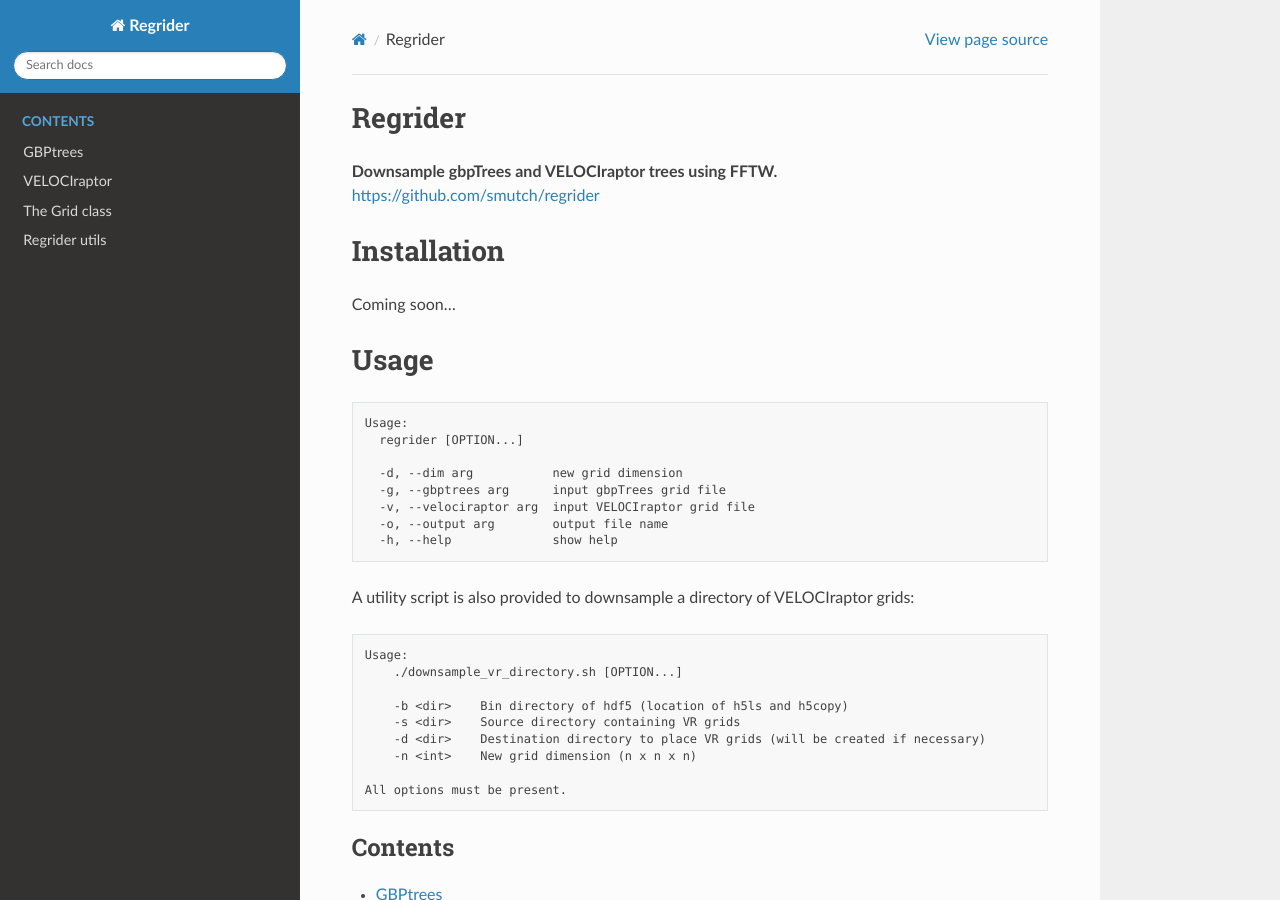
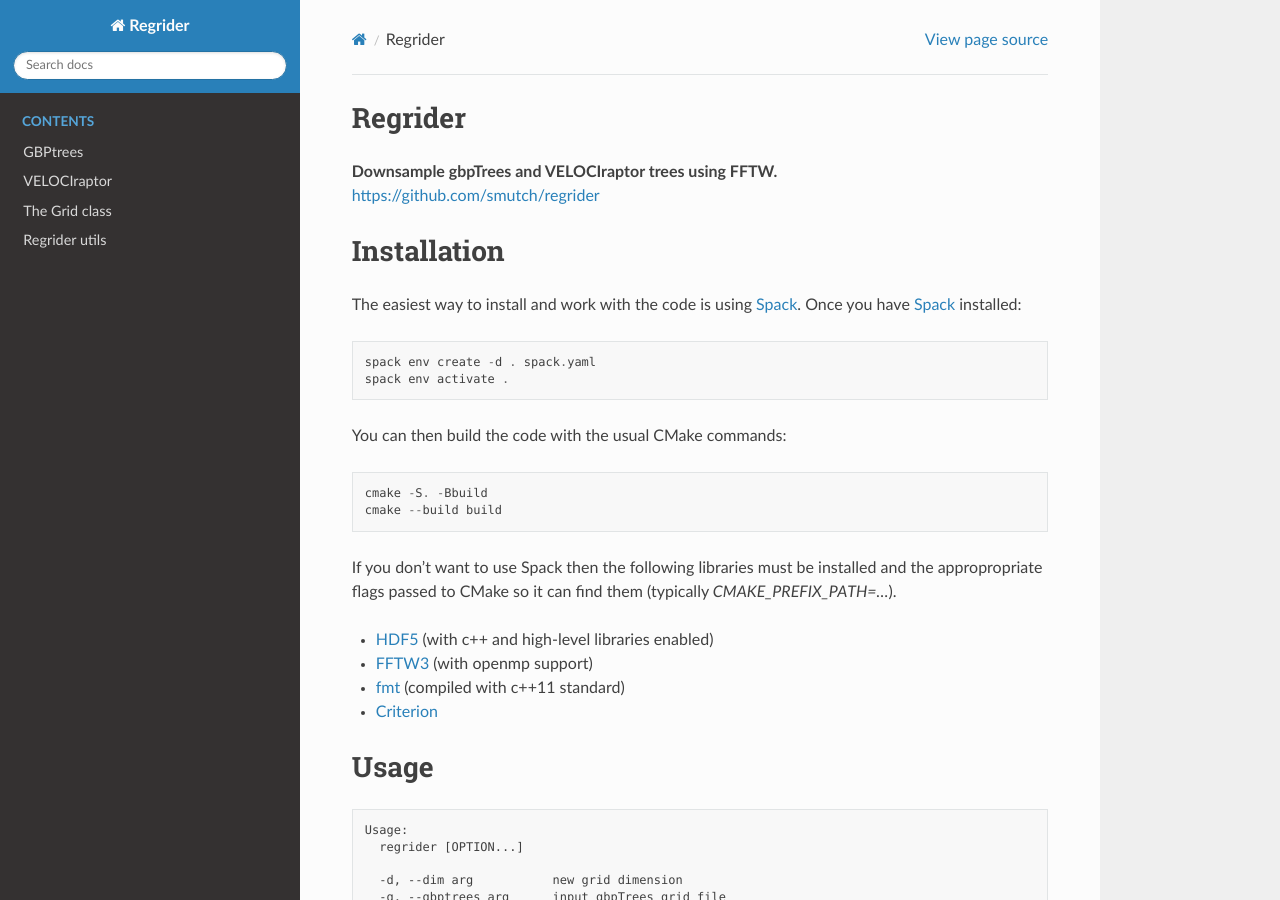
Before and after one commit to smutch/regrider, a Sphinx documentation site: the page built from docs/index.rst, in a window 1280 px wide and 900 px high. Built offline with Sphinx 7.4.7 and the Read the Docs theme 2.0.0, drawn with Linux system fonts in a browser that asks for light colours.

Commit message:
Update docs

```diff
--- a/docs/index.rst
+++ b/docs/index.rst
@@ -13,8 +13,31 @@
 Installation
 ============
 
-Coming soon...
+The easiest way to install and work with the code is using `Spack`_. Once you
+have `Spack`_ installed::
 
+    spack env create -d . spack.yaml
+    spack env activate .
+
+You can then build the code with the usual CMake commands::
+
+    cmake -S. -Bbuild
+    cmake --build build
+
+If you don't want to use Spack then the following libraries must be installed
+and the appropropriate flags passed to CMake so it can find them (typically
+`CMAKE_PREFIX_PATH=...`).
+
+* `HDF5`_ (with c++ and high-level libraries enabled)
+* `FFTW3`_ (with openmp support)
+* `fmt`_ (compiled with c++11 standard)
+* `Criterion`_
+
+.. _Spack: https://spack.readthedocs.io
+.. _HDF5: https://www.hdfgroup.org/solutions/hdf5/
+.. _FFTW3: http://www.fftw.org/
+.. _fmt: https://fmt.dev/latest/index.html
+.. _Criterion: https://criterion.readthedocs.io/en/master/
 
 Usage
 =====
```
